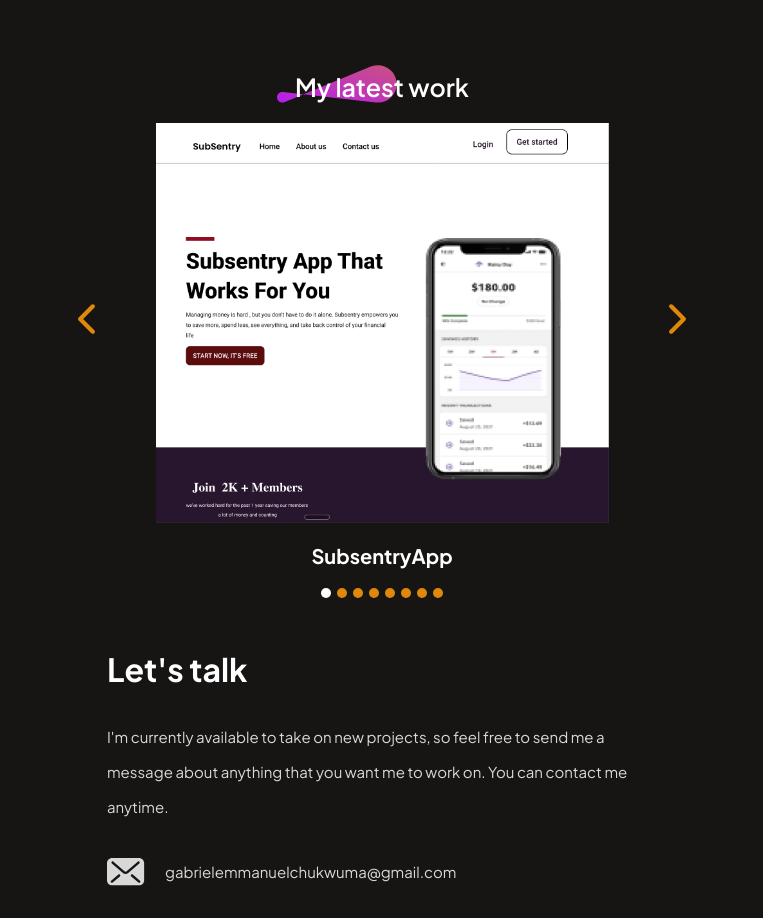
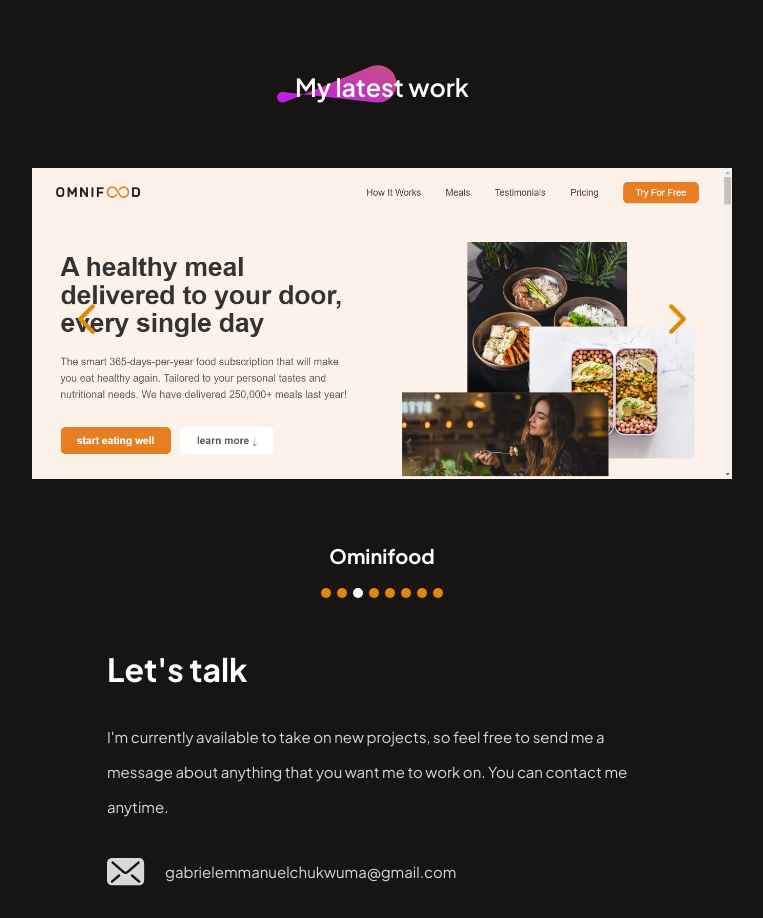
Before and after one commit to techemmydev/PorfolioDesign, a React app: page / in a window 1280 px wide. Shown: the part 1600-2518 px from the top of the page, without its empty margins (258-1021 px from the left). Built offline with nearby package versions, Linux system fonts and the light colour scheme; the HTML template or start-up script is replaced by a standard one.

Commit message:
update the main

```diff
--- a/src/components/MyWork/MyWork.jsx
+++ b/src/components/MyWork/MyWork.jsx
@@ -1,11 +1,11 @@
-import React, { useState } from "react";
+import React, { useState, useEffect } from "react";
 import "./MyWork.css";
 // import mywork_data from "../../../public/imageFolder/mywork_data";
 // import arrow_icon from "/imageFolder/arrow_icon.svg";
 import theme_pattern from "/imageFolder/theme_pattern.svg";
 import { IoIosArrowBack } from "react-icons/io";
 import { IoIosArrowForward } from "react-icons/io";
-const MyWork = ({ slides }) => {
+const MyWork = ({ slides, autoplay = true, interval = 3000 }) => {
   const slideStyles = {
     width: "100%",
     height: "100%",
@@ -58,6 +58,8 @@
     marginTop: "20px",
   };
 
+  const [isAnimating, setIsAnimating] = useState(autoplay); // State for animation
+
   const [currentIndex, setCurrentIndex] = useState(0);
   const goToPrevious = () => {
     const isFirstSlide = currentIndex === 0;
@@ -75,8 +77,17 @@
   const slideStylesWidthBackground = {
     ...slideStyles,
     backgroundImage: `url(${slides[currentIndex].url})`,
+    transition: `transform ${interval / 1000}s ease-in-out`, // Added transition
   };
+  useEffect(() => {
+    if (isAnimating) {
+      const intervalId = setInterval(() => {
+        goToNext();
+      }, interval);
 
+      return () => clearInterval(intervalId); // Cleanup on unmount
+    }
+  }, [isAnimating, goToNext, interval]); // Dependencies for useEffect
   return (
     <React.Fragment>
       <div className="mywork-title">
```
